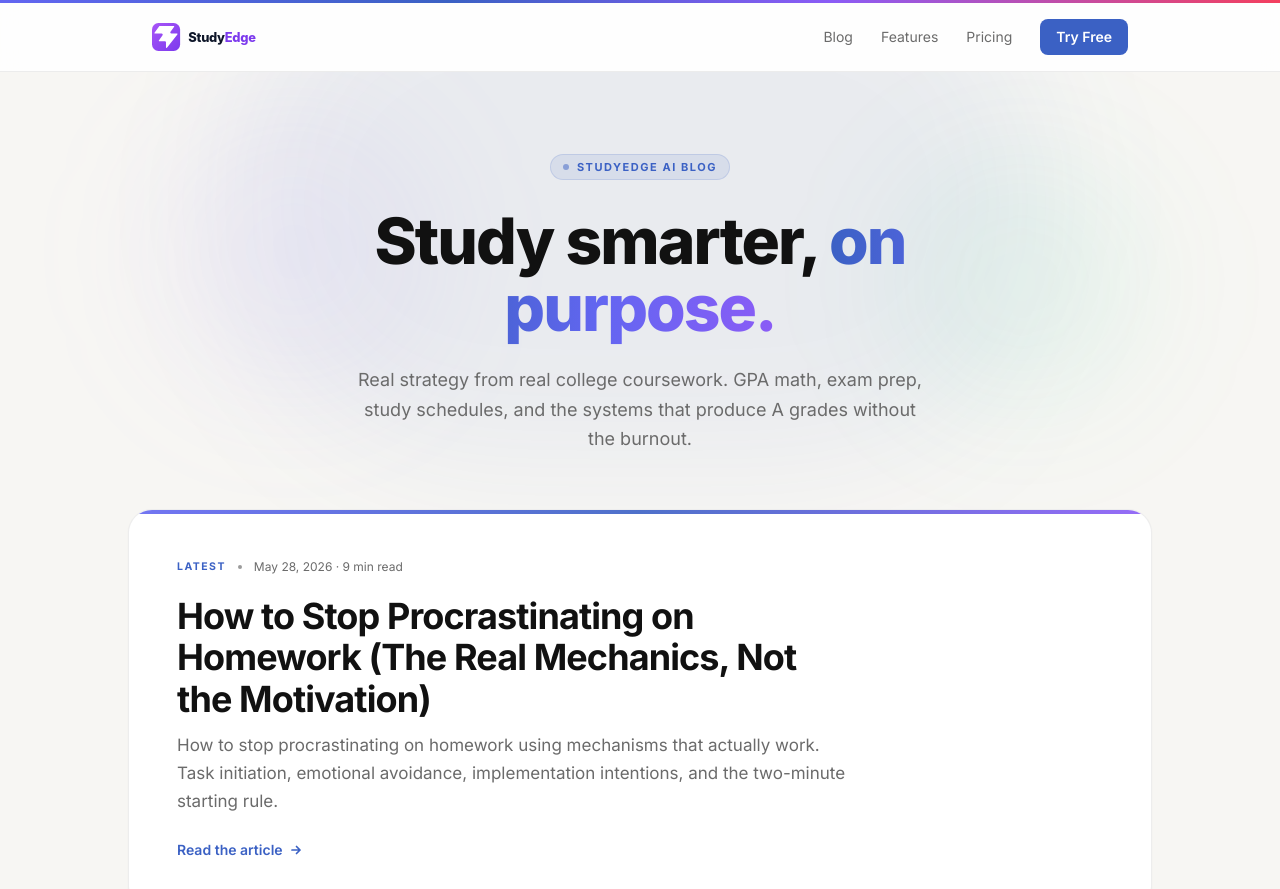
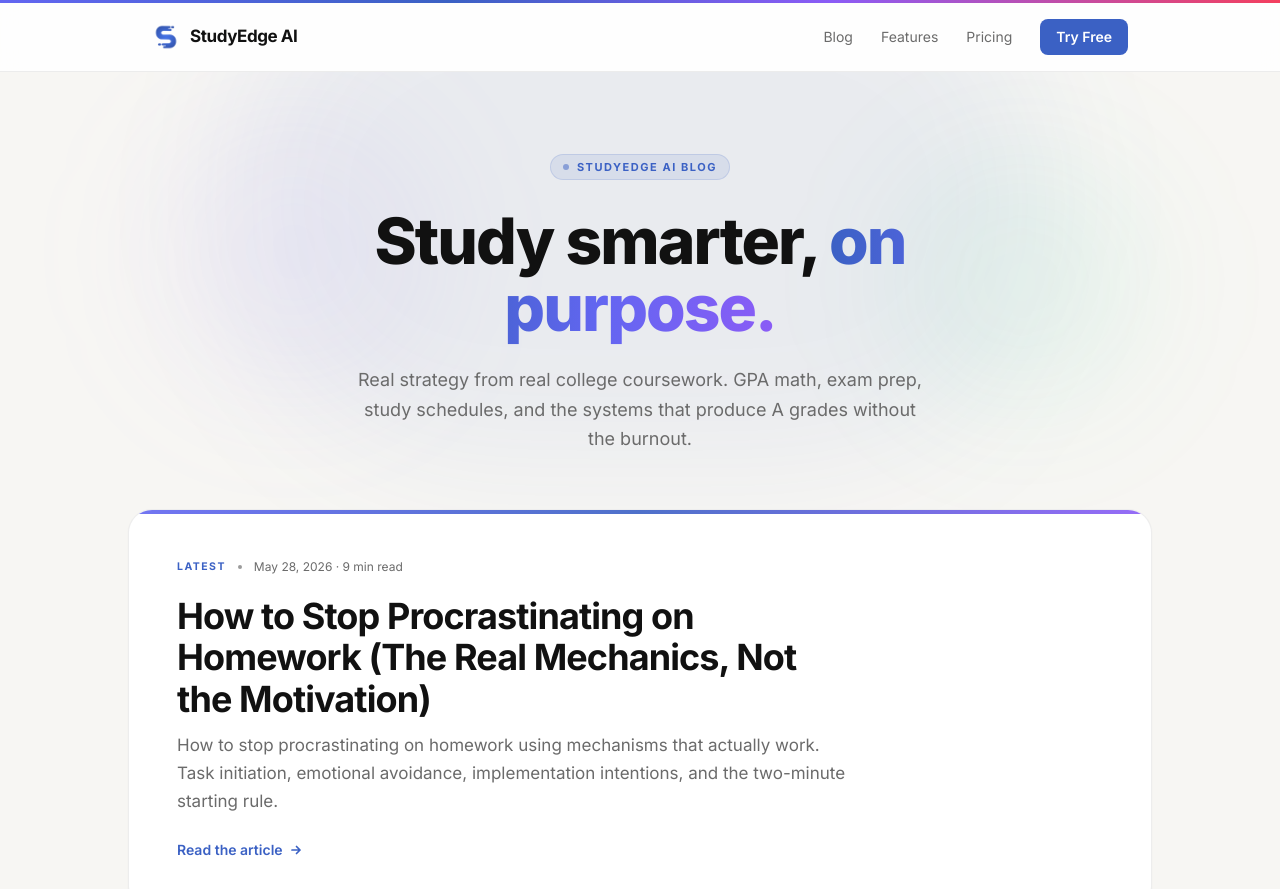
Before and after one commit to RyanGambrell4/studyedge-blog, an Astro site: page / in a window 1280 px wide. Shown: the top 889 px of the page. Built offline with nearby package versions, Linux system fonts and the light colour scheme; Astro itself is replaced by a stand-in of ours.

Commit message:
fix: drop wrong bolt-icon logo, use real StudyEdge "S" mark
The previously-committed public/logo.svg (purple rounded square with a
lightning bolt) was not the real StudyEdge logo — it was an unused asset
sitting in the StudyMap repo. The real brand mark is the stylized blue
"S" already shipped as favicon.png on the main site (and identical to
the one in this repo's public/ — confirmed by sha1 match against
getstudyedge.com/favicon.png).

- Delete public/logo.svg entirely so nothing in the build references it.
- Header now uses the real icon (icon-128.png) + "StudyEdge AI" text,
  matching the exact pattern used by getstudyedge.com itself.

```diff
--- a/src/components/Header.astro
+++ b/src/components/Header.astro
@@ -3,8 +3,9 @@ const appUrl = 'https://getstudyedge.com/app?signup=1&plan=pro&billing=monthly&t
 ---
 <header class="sticky top-0 z-50 bg-card/85 backdrop-blur-md border-b border-border">
   <nav class="max-w-5xl mx-auto flex items-center justify-between px-6 py-4">
-    <a href="https://getstudyedge.com" class="flex items-center no-underline hover:no-underline" aria-label="StudyEdge AI">
-      <img src="/logo.svg" alt="StudyEdge AI" height="28" class="h-7 w-auto" />
+    <a href="https://getstudyedge.com" class="flex items-center gap-2.5 font-bold text-text text-[17px] tracking-tight no-underline hover:no-underline" aria-label="StudyEdge AI">
+      <img src="/icon-128.png" alt="" aria-hidden="true" width="28" height="28" class="w-7 h-7 rounded-md" />
+      StudyEdge AI
     </a>
     <div class="flex items-center gap-7">
       <a href="/" class="text-sm text-muted hover:text-text no-underline hover:no-underline">Blog</a>
```
Also changed, not shown: public/logo.svg (deleted).
